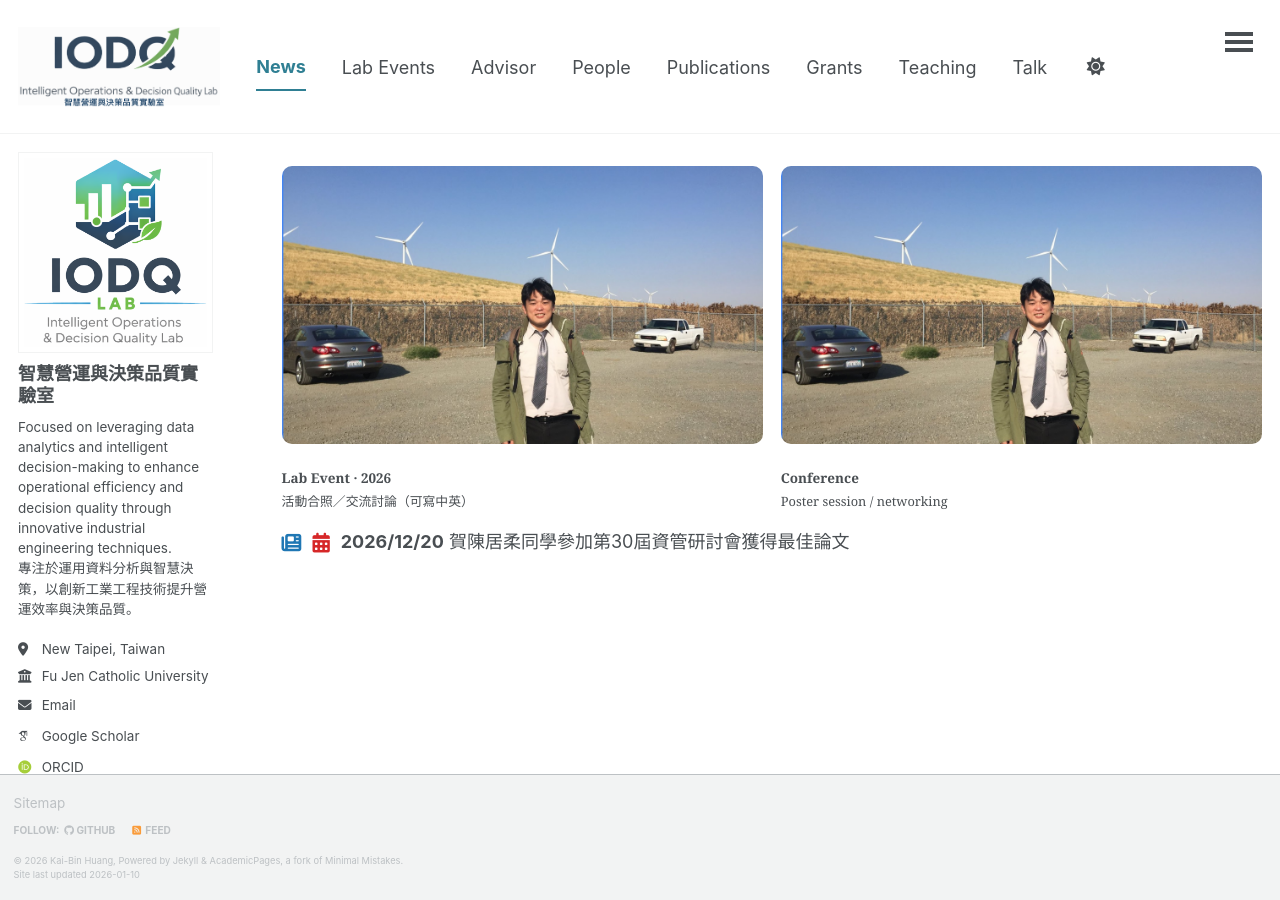
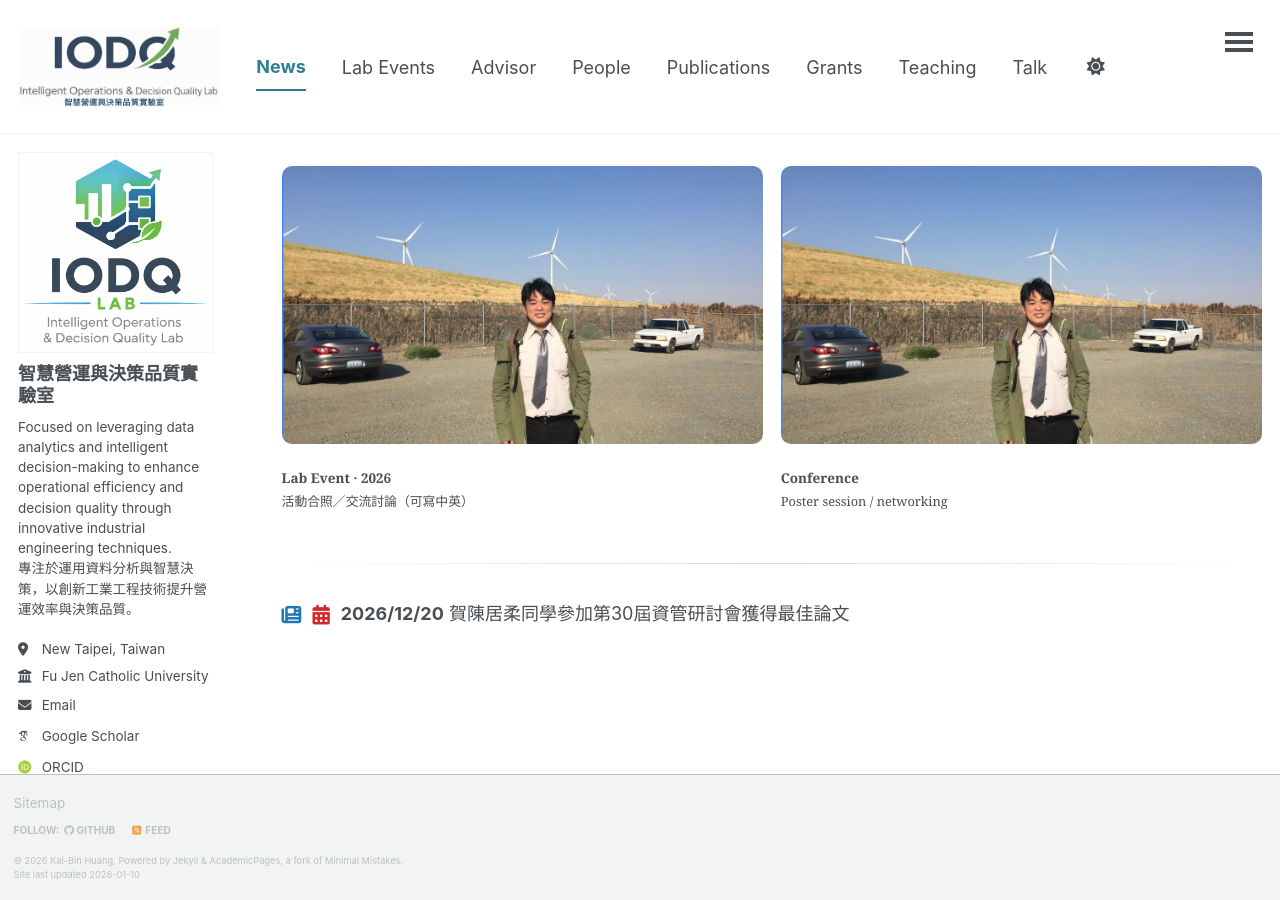
Before and after one commit to kbhuang188/kbhuang188.github.io, a Jekyll site: the page built from _pages/news.md, in a window 1280 px wide. Built offline with Jekyll 4.4.1, drawn with Linux system fonts in a browser that asks for light colours; some web fonts are replaced; a script bundle is joined from its source files by our own code; library files that are not in the unit come from our copies.

Commit message:
Update main.scss

```diff
--- a/assets/css/main.scss
+++ b/assets/css/main.scss
@@ -176,3 +176,15 @@
     grid-template-columns: 1fr;
   }
 }
+
+/* Elegant divider between photos and news text */
+.news-divider {
+  margin: 2.5rem 0 2rem;
+  height: 1px;
+  background: linear-gradient(
+    to right,
+    transparent,
+    rgba(0, 0, 0, 0.15),
+    transparent
+  );
+}
```
